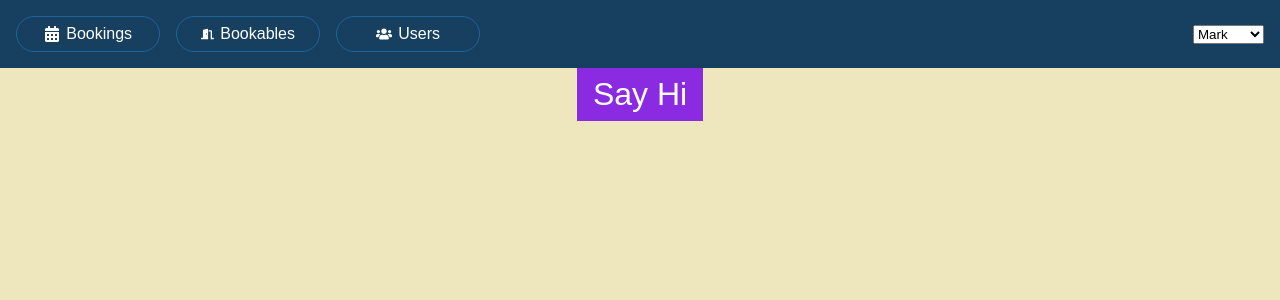
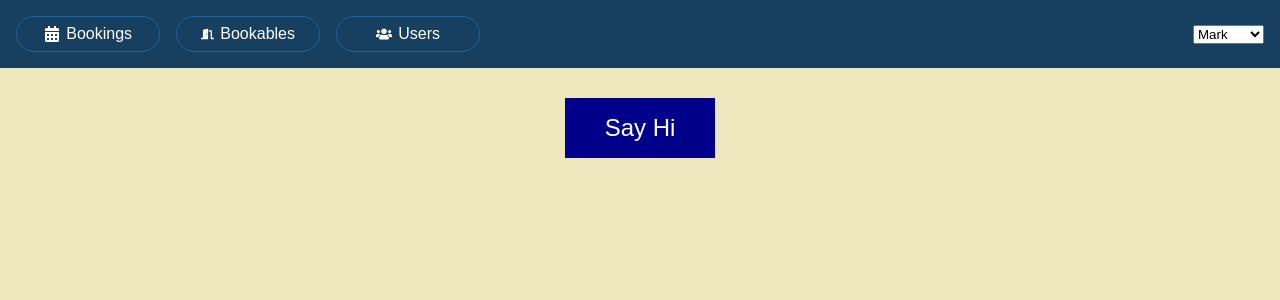
Before and after one commit to nursh/React-Hooks-Book-Code, a React (Vite) app: page /greeting in a window 1280 px wide. Shown: the top 300 px of the page. Built offline with nearby package versions, Linux system fonts and the light colour scheme; data requests are answered from the project's data file.

Commit message:
add custom hooks for greeting titles

```diff
--- a/src/book-examples/CustomHooks/Greeting/Greet.css
+++ b/src/book-examples/CustomHooks/Greeting/Greet.css
@@ -1,7 +1,8 @@
 .button {
-  font-size: 2rem;
+  font-size: 1.5rem;
   color: white;
-  padding: 0.5rem 1rem;
-  background-color: blueviolet;
+  padding: 1rem 2.5rem;
+  background-color: #00008B;
   border: none;
+  cursor: pointer;
 }
--- /dev/null
+++ b/src/book-examples/CustomHooks/Greeting/GreetingApp.tsx
@@ -0,0 +1,15 @@
+import './Greet.css';
+import { useRandomTitle } from "./useRandomTitle";
+
+const greetings = ["Hello", "Ciao", "Hola", "こんにちは", 'Ina kwana'];
+
+export default function Greeting() {
+
+  const nextTitle = useRandomTitle(greetings);
+
+  return (
+    <div style={{ marginTop: 30 }}>
+      <button onClick={nextTitle} className="button">Say Hi</button>
+    </div>
+  )
+}
--- a/src/book-examples/CustomHooks/Greeting/GreetingHook.tsx
+++ /dev/null
@@ -1,22 +0,0 @@
-import { useEffect, useState } from "react";
-import './Greet.css';
-
-export default function Greeting() {
-
-  const greetings = ["Hello", "Ciao", "Hola", "こんにちは"];
-  const [index, setIndex] = useState(0);
-
-  useEffect(() => {
-    document.title = greetings[index]
-  })
-
-  function updateGreeting() {
-    setIndex(Math.floor(Math.random() * greetings.length));
-  }
-
-  return (
-    <div style={{ marginTop: '30' }}>
-      <button onClick={updateGreeting} className="button">Say Hi</button>
-    </div>
-  )
-}
--- /dev/null
+++ b/src/book-examples/CustomHooks/Greeting/useRandomTitle.ts
@@ -0,0 +1,19 @@
+import { useEffect, useState } from "react";
+
+
+const getRandomIndex = (length: number) => Math.floor(Math.random() * length);
+
+
+export function useRandomTitle(titles: string[] = ['Hello']) {
+
+  const [index, setIndex] = useState(() => getRandomIndex(titles.length));
+  useDocumentTitle(titles[index]);
+
+  return () => setIndex(getRandomIndex(titles.length));
+}
+
+function useDocumentTitle(title: string) {
+  useEffect(() => {
+    document.title = title;
+  }, [title])
+}
--- a/src/components/App.tsx
+++ b/src/components/App.tsx
@@ -14,7 +14,7 @@ import Counter from "../book-examples/Refs/Counter";
 import Colors from "../book-examples/Props/Colors";
 import Anagram from "../book-examples/Memo/Anagram";
 import  { UserProvider } from "./Users/UserContext";
-import Greeting from "../book-examples/CustomHooks/Greeting/GreetingHook";
+import Greeting from "../book-examples/CustomHooks/Greeting/GreetingApp";
 
 function App() {
   return (
```
